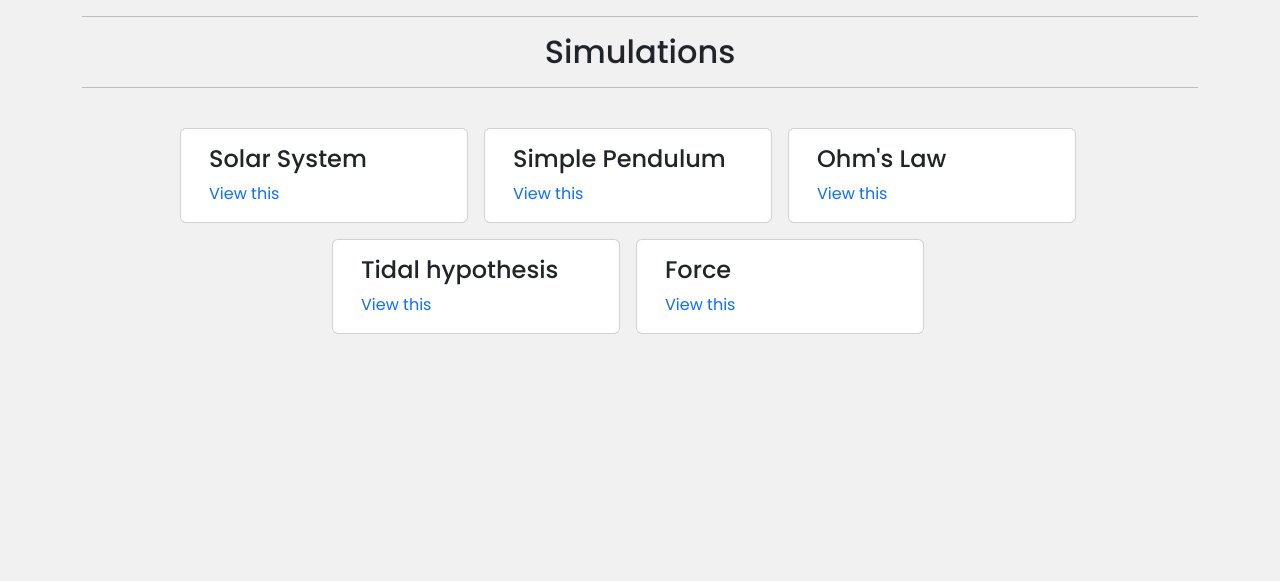
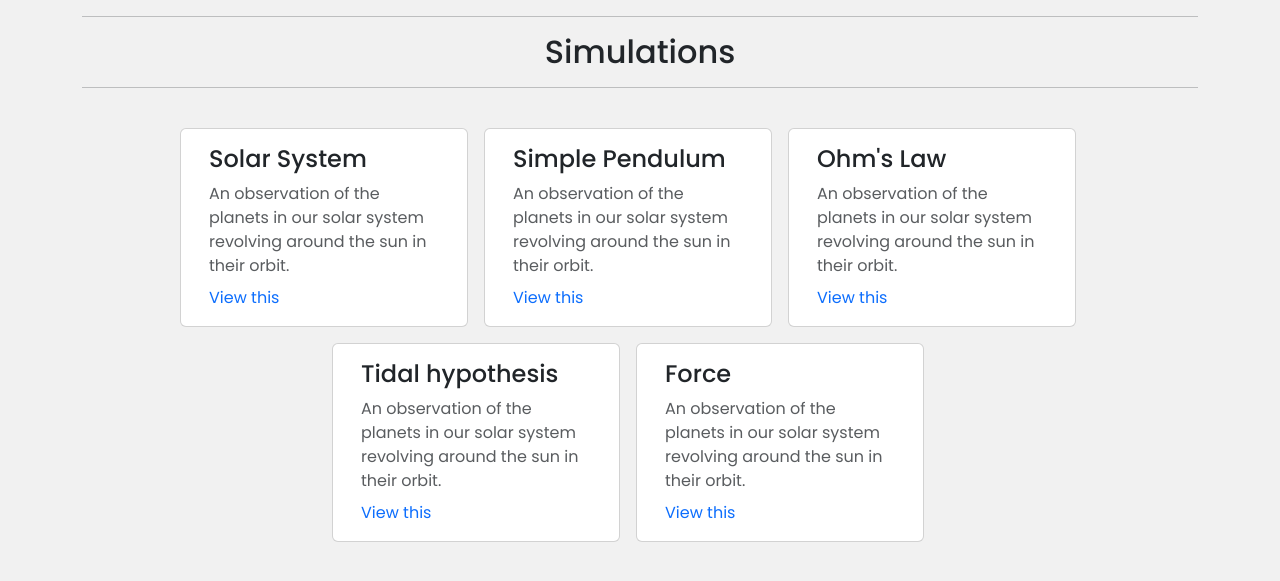
Before and after one commit to Anuj-Khadka/Memorivise, a Flask app: page /simulations in a window 1280 px wide. Shown: the part 106-687 px from the top of the page. Run offline with Flask 3, Linux system fonts and the light colour scheme.

Commit message:
update simulation feature

```diff
--- a/memorivise/templates/simulations.html
+++ b/memorivise/templates/simulations.html
@@ -9,13 +9,15 @@
     <div class="col-lg-4 card" style="width: 18rem" id="classes">
       <div class="card-body">
         <h4 class="card-title">Solar System</h4>
-        <a href="/solar" class="card-link">View this </a>
+        <p class="mb-2 text-muted">An observation of the planets in our solar system revolving around the sun in their orbit. </p>
+        <a href="/simulations/solar" class="card-link">View this </a>
       </div>
     </div>
 
     <div class="col-lg-4 card" style="width: 18rem" id="classes">
       <div class="card-body">
         <h4 class="card-title">Simple Pendulum</h4>
+        <p class="mb-2 text-muted">An observation of the planets in our solar system revolving around the sun in their orbit. </p>
         <a href="/simplependulum" class="card-link">View this </a>
       </div>
     </div>
@@ -23,6 +25,7 @@
     <div class="col-lg-4 card" style="width: 18rem" id="classes">
       <div class="card-body">
         <h4 class="card-title">Ohm's Law</h4>
+        <p class="mb-2 text-muted">An observation of the planets in our solar system revolving around the sun in their orbit. </p>
         <a href="/ohm" class="card-link">View this </a>
       </div>
     </div>
@@ -30,6 +33,7 @@
     <div class="col-lg-4 card" style="width: 18rem" id="classes">
       <div class="card-body">
         <h4 class="card-title">Tidal hypothesis</h4>
+        <p class="mb-2 text-muted">An observation of the planets in our solar system revolving around the sun in their orbit. </p>
         <a href="/tidal" class="card-link">View this </a>
       </div>
     </div>
@@ -37,6 +41,7 @@
     <div class="col-lg-4 card" style="width: 18rem" id="classes">
       <div class="card-body">
         <h4 class="card-title">Force</h4>
+        <p class="mb-2 text-muted">An observation of the planets in our solar system revolving around the sun in their orbit. </p>
         <a href="/force" class="card-link">View this </a>
       </div>
     </div>
```
